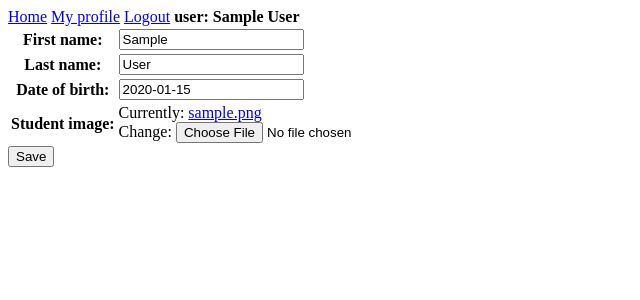
After one commit to Johnny-FTW/School-Information-System, a Django app: page /my_profile/update/ in a window 1280 px wide. The commit adds this page. Shown: the top 300 px of the page, without its empty margins (0-640 px from the left). Run offline with Django 4.2, Linux system fonts and the light colour scheme; a user stored in the database is signed in; tables that the repository leaves empty hold one stand-in row (values such as "Sample post").

Commit message:
update view

```diff
--- a/SchoolInformationSystem/urls.py
+++ b/SchoolInformationSystem/urls.py
@@ -28,5 +28,6 @@ urlpatterns = [
     path('accounts/signup/teacher/', TeacherSignUpView.as_view(), name='teacher_signup'),
     path('accounts/login/', CustomLoginView.as_view(), name='login'),
     path('accounts/logout/', CustomLogoutView.as_view(), name='logout'),
-    path('my_profile/', my_profile, name='my_profile')
+    path('my_profile/', my_profile, name='my_profile'),
+    path('my_profile/update/', ProfileUpdateView.as_view(), name='edit_profile'),
 ]
--- a/main_app/forms.py
+++ b/main_app/forms.py
@@ -1,6 +1,7 @@
 from django.contrib.auth.forms import UserCreationForm
 from django.db import transaction
 from django import forms
+
 
 from .models import *
 
@@ -79,3 +80,11 @@ class TeacherSignUpForm(UserCreationForm):
         teacher.save()
 
         return user
+
+
+class StudentForm(forms.ModelForm):
+    class Meta:
+        model = Student
+        fields = ('first_name', 'last_name', 'date_of_birth', 'student_image')
+
+    student_image = forms.ImageField(widget=forms.ClearableFileInput(attrs={'multiple': False}))
--- a/main_app/models.py
+++ b/main_app/models.py
@@ -1,5 +1,8 @@
+from PIL import Image
 from django.contrib.auth.models import AbstractUser
 from django.db import models
+from django.contrib import admin
+import os
 
 # Create your models here.
 
@@ -48,6 +51,23 @@ class Student(models.Model):
     def __str__(self):
         return f'{self.first_name} {self.last_name}'
 
+    def save(self, *args, **kwargs):
+        try:
+            old_instance = Student.objects.get(pk=self.pk)
+            if old_instance.student_image:
+                if self.student_image and old_instance.student_image.path != self.student_image.path:
+                    os.remove(old_instance.student_image.path)
+        except Student.DoesNotExist:
+            pass
+
+        super().save(*args, **kwargs)
+        if self.student_image:
+            img = Image.open(self.student_image.path)
+            if img.height > 300 or img.width > 300:
+                output_size = (300, 300)
+                img.thumbnail(output_size)
+                img.save(self.student_image.path)
+
 
 class Subject(models.Model):
     name = models.CharField(max_length=200)
--- /dev/null
+++ b/main_app/templates/edit_profile.html
@@ -0,0 +1,15 @@
+{% extends 'base.html' %}
+
+{% block title %}Edit Profile{% endblock %}
+
+{% block content %}
+
+<div class="new-event-form">
+    <form method="post" action="" enctype="multipart/form-data">
+        {% csrf_token %}
+        <table>{{ form }}</table>
+        <button type="submit">Save</button>
+    </form>
+</div>
+
+{% endblock %}
--- a/main_app/templates/includes/nav_bar.html
+++ b/main_app/templates/includes/nav_bar.html
@@ -3,7 +3,7 @@
   {% if request.user.is_authenticated %}
   <a href="{%url 'my_profile'%}">My profile</a>
   <a href="{%url 'logout'%}">Logout</a>
-  <strong>user:{{ request.user.first_name }} {{ request.user.last_name }}</strong>
+  <strong>user: {{ request.user.first_name }} {{ request.user.last_name }}</strong>
   {% else %}
   <a href="{%url 'login'%}">Login</a>
   <a href="{%url 'signup'%}">Sign Up</a>
--- a/main_app/templates/my_profile.html
+++ b/main_app/templates/my_profile.html
@@ -1,14 +1,14 @@
 {% extends 'base.html' %}
-{% load static %}
 {% block title %}My profile{% endblock %}
 
 {% block content %}
 <h2>{{ user.first_name }} {{ user.last_name }}</h2>
 {% if user.is_student %}
 <img src="../../{{ user.student.student_image }}" width="200" height="200"/>
-
 <h3>date of birth: {{ user.student.date_of_birth }}</h3>
 <h3>class: {{ user.student.school_class }}</h3>
+<a href="{%url 'edit_profile'%}">Edit profile</a>
+
 {% endif %}
 
 {% endblock %}
--- a/main_app/views.py
+++ b/main_app/views.py
@@ -1,14 +1,15 @@
 from django.contrib.auth import logout, authenticate, login
 from django.contrib.auth.decorators import login_required
 from django.contrib.auth.views import LoginView, LogoutView
-from django.shortcuts import render, redirect
+from django.shortcuts import render, redirect, get_object_or_404
 
 # Create your views here.
+from django.urls import reverse_lazy
 
-from django.views.generic import CreateView
+from django.views.generic import CreateView, UpdateView
 
-from main_app.forms import StudentSignupForm, TeacherSignUpForm
-from main_app.models import User
+from main_app.forms import StudentSignupForm, TeacherSignUpForm, StudentForm
+from main_app.models import User, Student
 
 
 def home(request):
@@ -74,3 +75,16 @@ def my_profile(request):
     user = User.objects.get(pk=request.user.pk)
     context = {'user': user}
     return render(request, 'my_profile.html', context)
+
+
+class ProfileUpdateView(UpdateView):
+    template_name = 'edit_profile.html'
+    model = Student
+    form_class = StudentForm
+
+    def get_object(self, queryset=None):
+        obj = get_object_or_404(self.model, pk=self.request.user.student.pk)
+        return obj
+
+    def get_success_url(self):
+        return reverse_lazy('my_profile')
```
Also changed, not shown: main_app/admin.py (line endings or trailing spaces).
